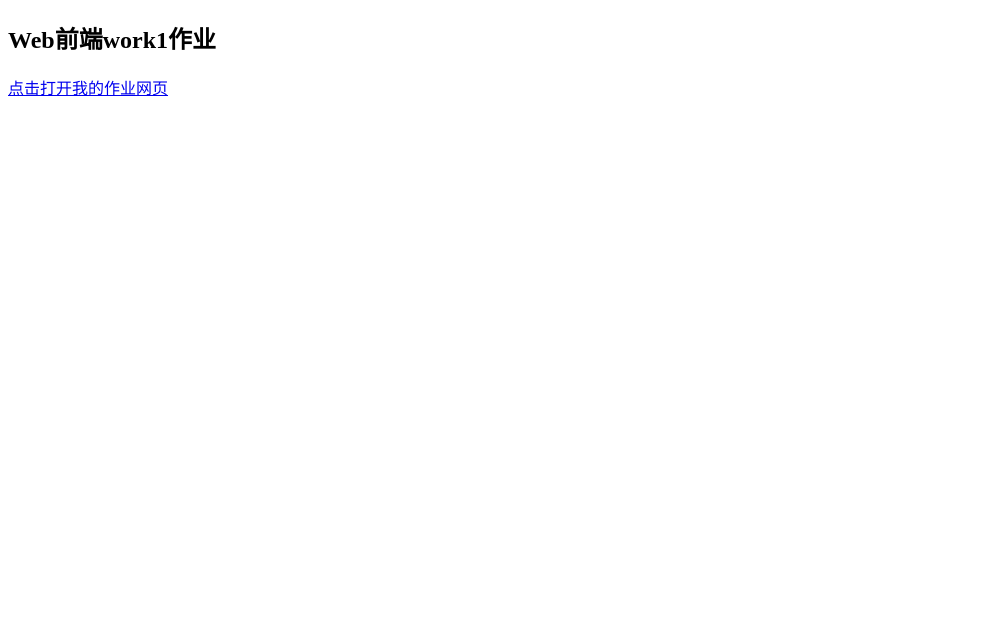
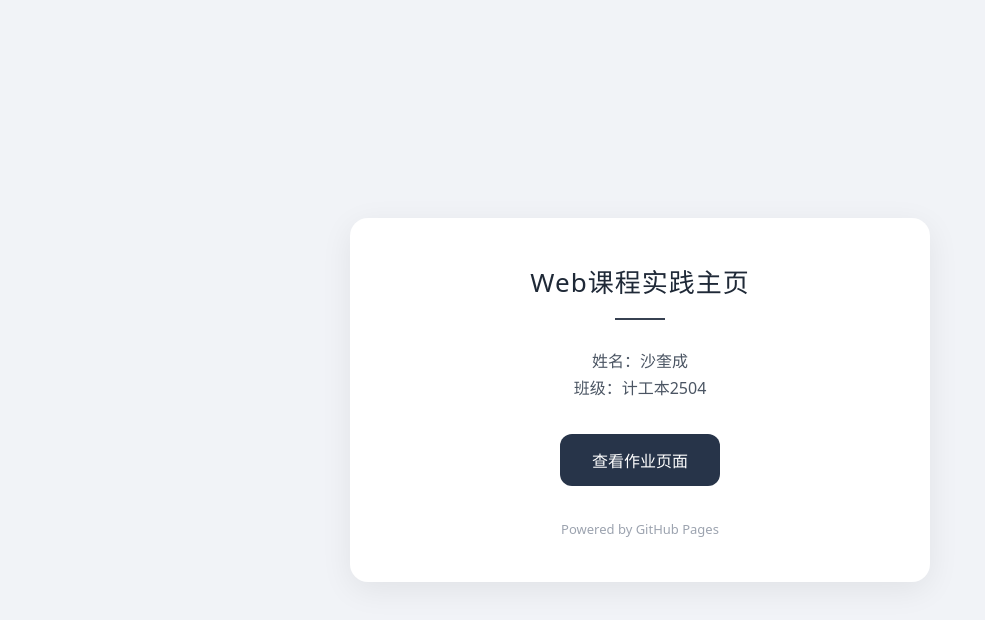
Before and after one commit to ty983/-, a plain HTML site: page index.html in a window 1280 px wide. Shown: the whole page, without its empty margins (0-985 px from the left). Drawn offline with Linux system fonts and the light colour scheme.

Commit message:
Update index.html

```diff
--- a/index.html
+++ b/index.html
@@ -1,7 +1,84 @@
 <!DOCTYPE html>
 <html lang="zh-CN">
+<head>
+    <meta charset="UTF-8">
+    <meta name="viewport" content="width=device-width, initial-scale=1.0">
+    <title>主页 | 沙奎成 Web作业</title>
+    <style>
+        * {
+            margin: 0;
+            padding: 0;
+            box-sizing: border-box;
+            font-family: "Microsoft YaHei", system-ui, sans-serif;
+        }
+        body {
+            background-color: #f1f3f7;
+            min-height: 100vh;
+            display: flex;
+            align-items: center;
+            justify-content: center;
+            padding: 20px;
+        }
+        .container {
+            background: #fff;
+            width: 100%;
+            max-width: 580px;
+            padding: 44px 36px;
+            border-radius: 18px;
+            box-shadow: 0 8px 32px rgba(0,0,0,0.07);
+            text-align: center;
+        }
+        h1 {
+            font-size: 26px;
+            font-weight: 500;
+            letter-spacing:1px;
+            color:#1f2937;
+        }
+        .line {
+            width: 50px;
+            height:2px;
+            background:#374151;
+            margin:18px auto 28px;
+        }
+        .desc {
+            color:#4b5563;
+            font-size:16px;
+            line-height:1.7;
+            margin-bottom:32px;
+        }
+        .btn {
+            display: inline-block;
+            padding:14px 32px;
+            background-color:#273449;
+            color:white;
+            text-decoration:none;
+            border-radius:12px;
+            transition: 0.3s ease;
+        }
+        .btn:hover {
+            background-color:#475569;
+            transform: translateY(-2px);
+            box-shadow:0 6px 16px rgba(0,0,0,0.1);
+        }
+        .footer-tip {
+            margin-top:34px;
+            font-size:13px;
+            color:#9ca3af;
+        }
+    </style>
+</head>
 <body>
-    <h2>Web前端work1作业</h2>
-    <p><a href=" ">点击打开我的作业网页</a ></p >
+    <div class="container">
+        <h1>Web课程实践主页</h1>
+        <div class="line"></div>
+        <p class="desc">
+            姓名：沙奎成<br>
+            班级：计工本2504
+        </p >
+        <a class="btn" href=" ">查看作业页面</a >
+        <div class="footer-tip">
+            Powered by GitHub Pages
+        </div>
+    </div>
 </body>
 </html>
```
